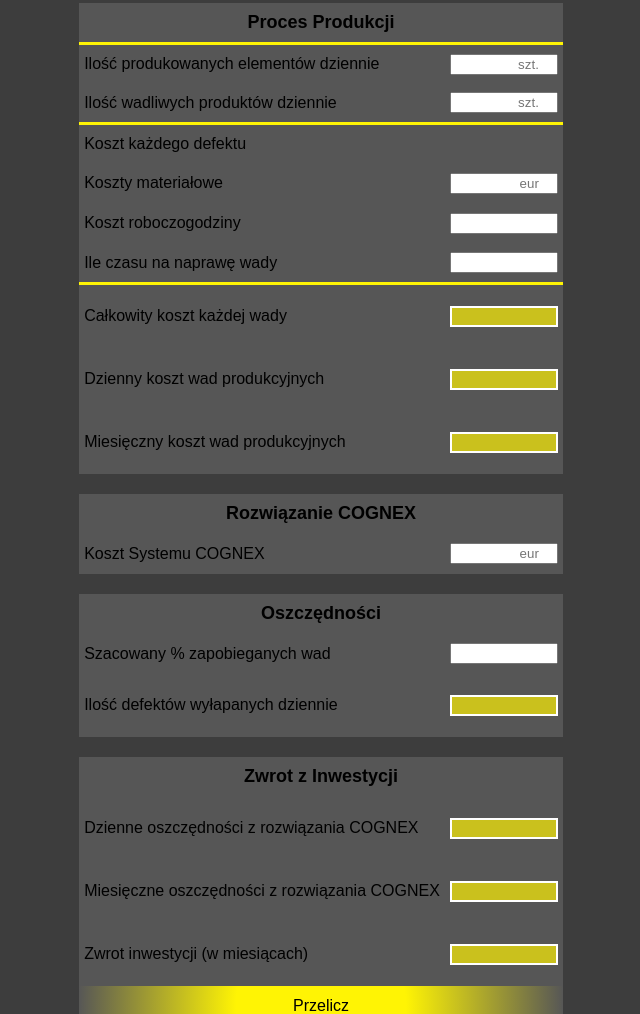
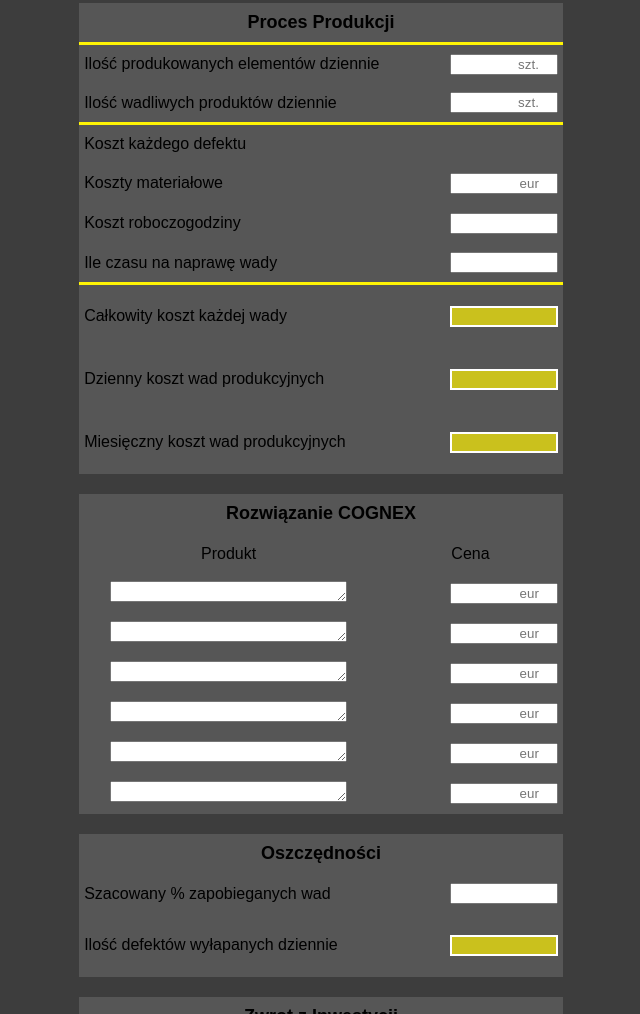
Before and after one commit to LukaszO94/Calculator-App, a plain HTML site: page zaawansowany.html in a window 1280 px wide. Shown: the part 303-1317 px from the top of the page, without its empty margins (319-959 px from the left). Drawn offline with Linux system fonts and the light colour scheme; a web font is replaced by a local one.

Commit message:
zaawansowany styling

```diff
--- a/styles.css
+++ b/styles.css
@@ -128,6 +128,10 @@ td p {
     border-style: solid;
     border-color: white;
 }
+td textarea {
+    width: 80%;
+    height: 15px;
+}
 tr{
     justify-content: center;
     height: 5vh;
--- a/zaawansowany.html
+++ b/zaawansowany.html
@@ -73,13 +73,37 @@
             <table>
                 <thead>
                   <tr>
-                    <th colspan="2">Rozwiązanie COGNEX</th>
+                    <th colspan="2" class="bottom">Rozwiązanie COGNEX</th>
                   </tr>
                 </thead>
                 <tbody>
                   <tr>
-                    <td>Koszt Systemu COGNEX</td>
-                    <td class="prawy" align="right"><form><input id="rozw" type="number" placeholder="eur"></form></td>
+                    <td id="top" align="center">Produkt</td>
+                    <td id="top" class="prawy" align="center">Cena</td>
+                  </tr>
+                  <tr>
+                    <td align="center"><textarea></textarea></td>
+                    <td class="prawy" align="right"><form><input id="prod1" type="number" placeholder="eur"></form></td>
+                  </tr>
+                  <tr>
+                    <td align="center"><textarea></textarea></td>
+                    <td class="prawy" align="right"><form><input id="prod2" type="number" placeholder="eur"></form></td>
+                  </tr>
+                  <tr>
+                    <td align="center"><textarea></textarea></td>
+                    <td class="prawy" align="right"><form><input id="prod3" type="number" placeholder="eur"></form></td>
+                  </tr>
+                  <tr>
+                    <td align="center"><textarea></textarea></td>
+                    <td class="prawy" align="right"><form><input id="prod4" type="number" placeholder="eur"></form></td>
+                  </tr>
+                  <tr>
+                    <td align="center"><textarea></textarea></td>
+                    <td class="prawy" align="right"><form><input id="prod5" type="number" placeholder="eur"></form></td>
+                  </tr>
+                  <tr>
+                    <td align="center"><textarea></textarea></td>
+                    <td class="prawy" align="right"><form><input id="prod5" type="number" placeholder="eur"></form></td>
                   </tr>
              </tbody>
             </table>
```
